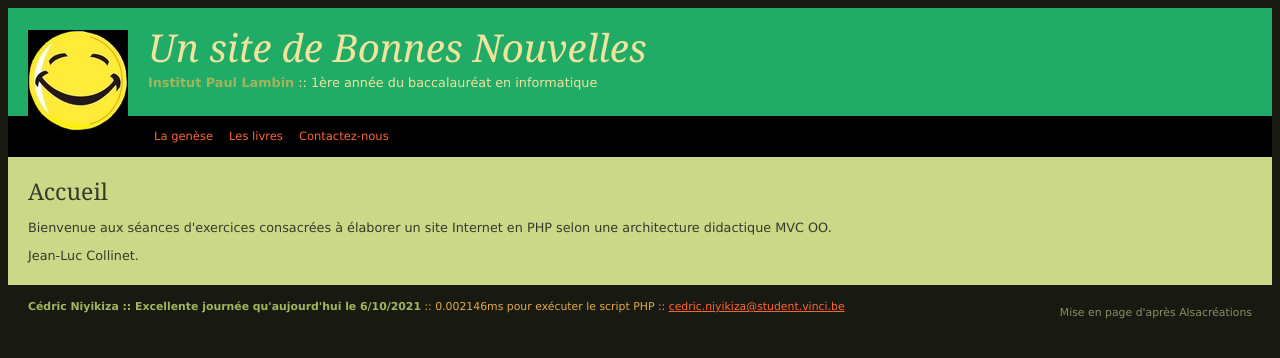
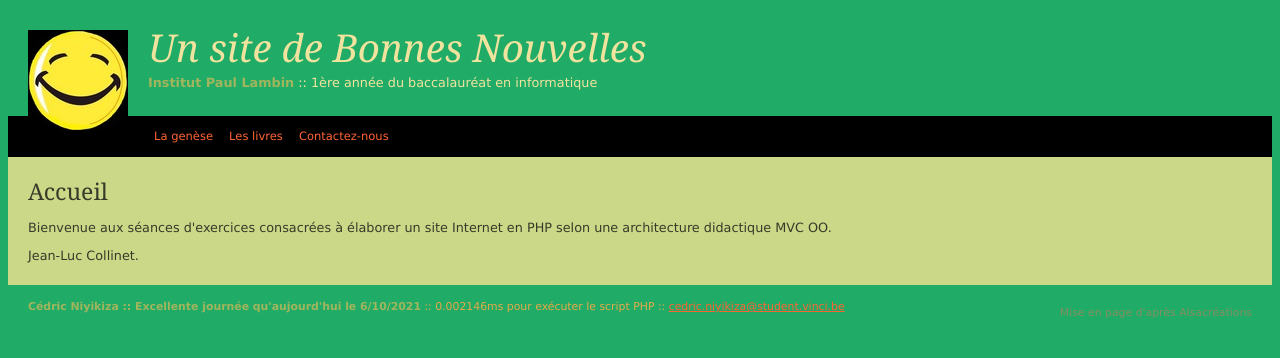
Before and after one commit to cedricniyi/devops_sem1, a PHP site: page / in a window 1280 px wide. Shown: the top 358 px of the page. Run offline with PHP 8.4, Linux system fonts and the light colour scheme.

Commit message:
Changement couleur footer/body

```diff
--- a/views/css/modele01.css
+++ b/views/css/modele01.css
@@ -17,7 +17,7 @@
 /* G�n�ral */
 body {
 	color: #F0E39E;
-	background: #181A12; /* Voir -> Note 1 ci-dessous */
+	background: #20ab67; /* Voir -> Note 1 ci-dessous */
 }
 a {
 	color: #FF6533;
```
